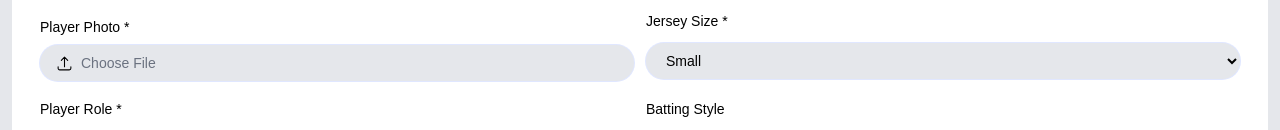
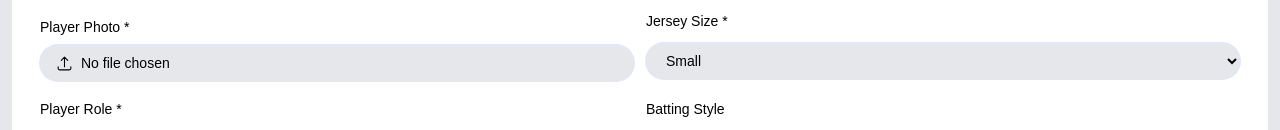
Before and after one commit to sridh-ar/tournament-app-main, a Next.js app: page /playerRegister in a window 1280 px wide. Shown: the part 381-511 px from the top of the page. Built offline with nearby package versions, Linux system fonts and the light colour scheme; a web font is replaced by a local one.

Commit message:
Adding Chnages

```diff
--- a/app/playerRegister/page.jsx
+++ b/app/playerRegister/page.jsx
@@ -174,9 +174,9 @@ export default function Page() {
                 <label>Player Photo *</label>
                 <label htmlFor="file-upload" className="cursor-pointer flex items-center space-x-2 outline-none ring-1 ring-indigo-100 p-2 h-9 w-full px-4 rounded-full bg-gray-200">
                   <ArrowUpTrayIcon width={17} />
-                  <span className="text-gray-500">Choose File</span>
+                  {/* <span className="text-gray-500">Choose File</span> */}
+                  <input id="file-upload" type="file" className="file:hidden" name='player_photo' onChange={handleInputChange} required />
                 </label>
-                <input id="file-upload" type="file" className="hidden" name='player_photo' onChange={handleInputChange} required />
               </div>
 
               {/* Selects */}
```
Also changed, not shown: public/leo.png.
